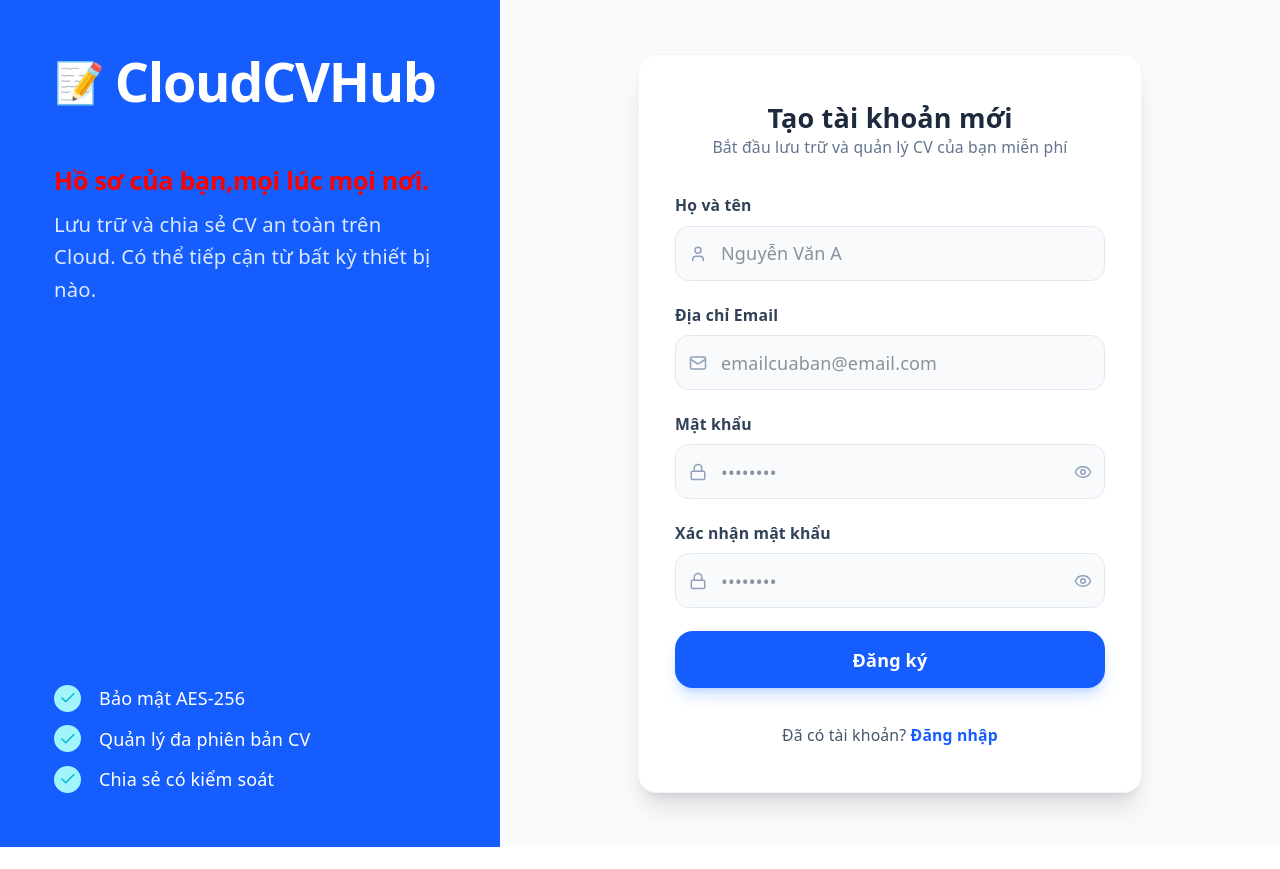
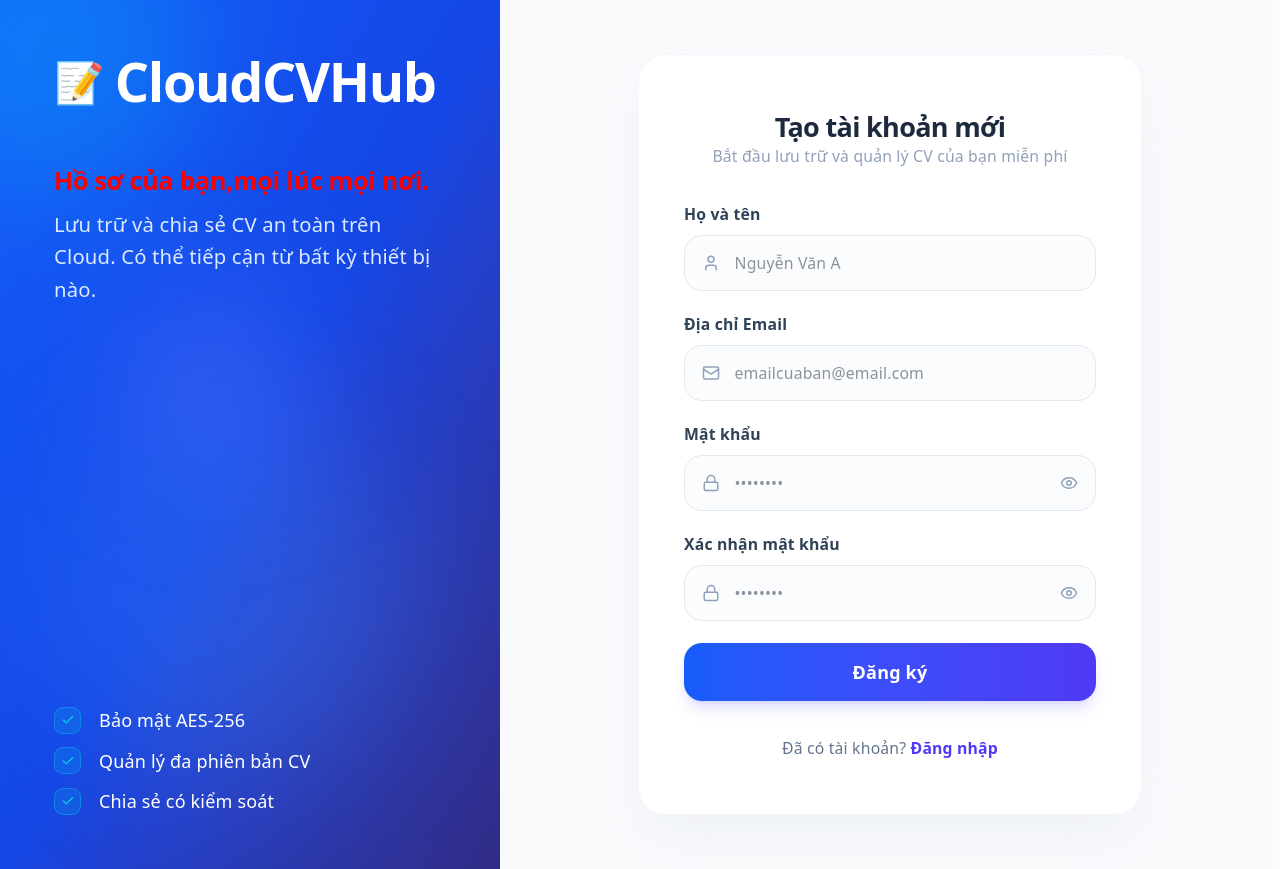
Before and after one commit to quoczai22/CloudCVHub, a React (Vite) app in the folder main/src/main/webapp/CloudCVHub/: page / in a window 1280 px wide. Both pictures are taken after a click on the button "Đăng ký ngay". Before the commit the page ends 847 px from the top, so only its background shows below. Built offline with nearby package versions, Linux system fonts and the light colour scheme.

Commit message:
tach_login_sidebar

```diff
--- /dev/null
+++ b/main/src/main/webapp/CloudCVHub/src/components/sidebar/LoginSidebar.jsx
@@ -0,0 +1,41 @@
+import { Check } from 'lucide-react';
+
+function LoginSidebar() {
+    return (
+        <div className="hidden lg:flex lg:w-[500px] bg-gradient-to-br from-blue-600 via-blue-700 to-indigo-900 p-12 flex-col justify-between shrink-0 margin-left-100 relative overflow-hidden">
+            {/* Decorative background blobs (Hiệu ứng bóng bóng phát sáng) */}
+            <div className="absolute -top-20 -left-20 w-64 h-64 bg-cyan-400/25 rounded-full blur-3xl pointer-events-none" />
+            <div className="absolute bottom-20 right-20 w-80 h-80 bg-blue-400/20 rounded-full blur-3xl pointer-events-none" />
+            <div className="absolute top-1/3 left-1/4 w-40 h-40 bg-indigo-400/30 rounded-full blur-3xl pointer-events-none" />
+
+            <div className="relative z-10">
+                <div className='flex items-center gap-2.5 mb-12'>
+                    <span className='text-white text-4xl font-bold tracking-tight'>&#128221;</span>
+                    <span className='text-white text-5xl font-bold tracking-tight'>CloudCVHub</span>
+                </div>
+                <h2 className="chu-cau-vong">
+                    Hồ sơ của bạn,mọi lúc mọi nơi.
+                </h2>
+                <p className="text-blue-100 leading-relaxed text-lg">
+                    Lưu trữ và chia sẻ CV an toàn trên Cloud. Có thể tiếp cận từ bất kỳ thiết bị nào.
+                </p>
+            </div>
+            <div className="space-y-3 relative z-10">
+                {[
+                    'Bảo mật AES-256',
+                    'Quản lý đa phiên bản CV',
+                    'Chia sẻ có kiểm soát',
+                ].map((f, i) => (
+                    <div key={i} className="flex items-center gap-4">
+                        <div className="w-6 h-6 rounded-lg bg-cyan-400/15 border border-cyan-400/35 flex items-center justify-center">
+                            <Check size={14} className="text-cyan-400" />
+                        </div>
+                        <span className="text-md text-white">{f}</span>
+                    </div>
+                ))}
+            </div>
+        </div>
+    );
+}
+
+export default LoginSidebar;
--- a/main/src/main/webapp/CloudCVHub/src/pages/Login.css
+++ b/main/src/main/webapp/CloudCVHub/src/pages/Login.css
@@ -1,3 +1,4 @@
+/* Giao diện trang đăng ký đăng nhập */
 .chu-cau-vong {
   font-size: 25px;
   font-weight: bold;
@@ -56,6 +57,7 @@ input::-ms-clear {
     transform: translateY(-20px);
     opacity: 0;
   }
+
   to {
     transform: translateY(0);
     opacity: 1;
--- a/main/src/main/webapp/CloudCVHub/src/pages/Login.jsx
+++ b/main/src/main/webapp/CloudCVHub/src/pages/Login.jsx
@@ -1,8 +1,9 @@
 import './Login.css'
 import { useState } from "react"
-import { Check, Mail, Lock, Eye, EyeOff, User } from 'lucide-react';
+import { Mail, Lock, Eye, EyeOff, User } from 'lucide-react';
 import Button from '../components/Button.jsx';
 import Alert from '../components/Alert.jsx';
+import LoginSidebar from '../components/sidebar/LoginSidebar.jsx';
 
 // Component Form Đăng Nhập
 function SignInForm({ onToggleSignUp }) {
@@ -21,6 +22,7 @@ function SignInForm({ onToggleSignUp }) {
 
         fetch("http://localhost:8081/api/v1/auth/login", {
             method: "POST",
+            credentials: "include",
             headers: {
                 "Content-Type": "application/json",
             },
@@ -45,6 +47,9 @@ function SignInForm({ onToggleSignUp }) {
                 if (data.result?.accessToken) {
                     localStorage.setItem("token", data.result.accessToken);
                 }
+                if (data.result?.user) {
+                    localStorage.setItem("user", JSON.stringify(data.result.user));
+                }
 
                 // Chuyển hướng về trang chủ
                 setSnackBarType("success");
@@ -66,10 +71,10 @@ function SignInForm({ onToggleSignUp }) {
     };
 
     return (
-        <div className="w-full max-w-md px-8 py-10 bg-white rounded-2xl shadow-xl border border-slate-100">
+        <div className="w-full max-w-md px-10 py-12 bg-white rounded-3xl shadow-2xl shadow-slate-200/50 border border-slate-100/80">
             <div className="mb-8 text-center">
-                <h3 className="text-2xl font-bold text-slate-800">Mừng bạn quay lại!</h3>
-                <p className="text-sm text-slate-500 mt-2">Vui lòng nhập thông tin để truy cập CloudCVHub</p>
+                <h3 className="text-2xl font-extrabold text-slate-800 tracking-tight">Mừng bạn quay lại!</h3>
+                <p className="text-sm text-slate-400 mt-2 font-medium">Vui lòng nhập thông tin để truy cập CloudCVHub</p>
             </div>
 
             <Alert
@@ -83,7 +88,7 @@ function SignInForm({ onToggleSignUp }) {
                 <div>
                     <label className="block text-sm font-semibold text-slate-700 mb-2">Địa chỉ Email</label>
                     <div className="relative">
-                        <span className="absolute inset-y-0 left-0 flex items-center pl-3 text-slate-400">
+                        <span className="absolute inset-y-0 left-0 flex items-center pl-4 text-slate-400">
                             <Mail size={18} />
                         </span>
                         <input
@@ -92,7 +97,7 @@ function SignInForm({ onToggleSignUp }) {
                             value={email}
                             onChange={(e) => setEmail(e.target.value)}
                             placeholder="emailcuaban@email.com"
-                            className="w-full pl-10 pr-4 py-3 bg-slate-50 border border-slate-200 rounded-xl focus:bg-white focus:border-blue-500 focus:outline-none transition-all text-slate-800"
+                            className="w-full pl-11 pr-4 py-3.5 bg-slate-50/50 border border-slate-200 rounded-2xl focus:bg-white focus:border-indigo-600 focus:ring-4 focus:ring-indigo-100 focus:outline-none transition-all duration-200 text-slate-800 text-sm"
                         />
                     </div>
                 </div>
@@ -100,7 +105,7 @@ function SignInForm({ onToggleSignUp }) {
                 <div>
                     <label className="block text-sm font-semibold text-slate-700 mb-2">Mật khẩu</label>
                     <div className="relative">
-                        <span className="absolute inset-y-0 left-0 flex items-center pl-3 text-slate-400">
+                        <span className="absolute inset-y-0 left-0 flex items-center pl-4 text-slate-400">
                             <Lock size={18} />
                         </span>
                         <input
@@ -109,34 +114,34 @@ function SignInForm({ onToggleSignUp }) {
                             value={password}
                             onChange={(e) => setPassword(e.target.value)}
                             placeholder="••••••••"
-                            className="w-full pl-10 pr-10 py-3 bg-slate-50 border border-slate-200 rounded-xl focus:bg-white focus:border-blue-500 focus:outline-none transition-all text-slate-800"
+                            className="w-full pl-11 pr-10 py-3.5 bg-slate-50/50 border border-slate-200 rounded-2xl focus:bg-white focus:border-indigo-600 focus:ring-4 focus:ring-indigo-100 focus:outline-none transition-all duration-200 text-slate-800 text-sm"
                         />
                         <button
                             type="button"
                             onClick={() => setShowPassword(!showPassword)}
-                            className="absolute inset-y-0 right-0 flex items-center pr-3 text-slate-400 hover:text-slate-600 focus:outline-none cursor-pointer"
+                            className="absolute inset-y-0 right-0 flex items-center pr-4 text-slate-400 hover:text-slate-600 focus:outline-none cursor-pointer"
                         >
                             {showPassword ? <EyeOff size={18} /> : <Eye size={18} />}
                         </button>
                     </div>
                 </div>
 
-                <div className="flex items-center justify-between text-sm">
-                    <label className="flex items-center gap-2 cursor-pointer text-slate-600">
-                        <input type="checkbox" className="w-4 h-4 rounded text-blue-600 focus:ring-blue-500 border-slate-300" />
+                <div className="flex items-center justify-between text-sm py-1">
+                    <label className="flex items-center gap-2 cursor-pointer text-slate-600 select-none">
+                        <input type="checkbox" className="w-4 h-4 rounded text-indigo-600 focus:ring-indigo-500 border-slate-300" />
                         <span>Ghi nhớ đăng nhập</span>
                     </label>
-                    <a href="#" className="font-semibold text-blue-600 hover:text-blue-700 hover:underline">Quên mật khẩu?</a>
+                    <a href="#" className="font-semibold text-indigo-600 hover:text-indigo-700 hover:underline">Quên mật khẩu?</a>
                 </div>
 
-                <Button type="submit" isLoading={isLoading} loadingText="Đang đăng nhập...">
+                <Button type="submit" isLoading={isLoading} loadingText="Đang đăng nhập..." className="bg-gradient-to-r from-blue-600 to-indigo-600 hover:from-blue-700 hover:to-indigo-700 shadow-lg shadow-indigo-500/20 active:scale-[0.98] py-3.5 font-bold">
                     Đăng nhập
                 </Button>
             </form>
 
-            <div className="mt-8 text-center text-sm text-slate-600">
+            <div className="mt-8 text-center text-sm text-slate-500">
                 <span>Chưa có tài khoản? </span>
-                <button onClick={onToggleSignUp} className="font-bold text-blue-600 hover:text-blue-700 hover:underline focus:outline-none cursor-pointer">
+                <button onClick={onToggleSignUp} className="font-bold text-indigo-600 hover:text-indigo-700 hover:underline focus:outline-none cursor-pointer">
                     Đăng ký ngay
                 </button>
             </div>
@@ -168,11 +173,19 @@ function SignUpForm({ onToggleSignIn }) {
             return;
         }
 
+        if (password.length < 7) {
+            setSnackBarType("warning");
+            setSnackBarMessage("Mật khẩu phải có ít nhất 7 ký tự!");
+            setSnackBarOpen(true);
+            return;
+        }
+
         setIsLoading(true);
         setSnackBarOpen(false);
 
         fetch("http://localhost:8081/api/v1/auth/register", {
             method: "POST",
+            credentials: "include",
             headers: {
                 "Content-Type": "application/json",
             },
@@ -212,10 +225,10 @@ function SignUpForm({ onToggleSignIn }) {
     };
 
     return (
-        <div className="w-full max-w-md px-8 py-10 bg-white rounded-2xl shadow-xl border border-slate-100">
+        <div className="w-full max-w-md px-10 py-12 bg-white rounded-3xl shadow-2xl shadow-slate-200/50 border border-slate-100/80">
             <div className="mb-8 text-center">
-                <h3 className="text-2xl font-bold text-slate-800">Tạo tài khoản mới</h3>
-                <p className="text-sm text-slate-500 mt-2">Bắt đầu lưu trữ và quản lý CV của bạn miễn phí</p>
+                <h3 className="text-2xl font-extrabold text-slate-800 tracking-tight">Tạo tài khoản mới</h3>
+                <p className="text-sm text-slate-400 mt-2 font-medium">Bắt đầu lưu trữ và quản lý CV của bạn miễn phí</p>
             </div>
 
             <Alert
@@ -229,7 +242,7 @@ function SignUpForm({ onToggleSignIn }) {
                 <div>
                     <label className="block text-sm font-semibold text-slate-700 mb-2">Họ và tên</label>
                     <div className="relative">
-                        <span className="absolute inset-y-0 left-0 flex items-center pl-3 text-slate-400">
+                        <span className="absolute inset-y-0 left-0 flex items-center pl-4 text-slate-400">
                             <User size={18} />
                         </span>
                         <input
@@ -238,7 +251,7 @@ function SignUpForm({ onToggleSignIn }) {
                             value={fullName}
                             onChange={(e) => setFullName(e.target.value)}
                             placeholder="Nguyễn Văn A"
-                            className="w-full pl-10 pr-4 py-3 bg-slate-50 border border-slate-200 rounded-xl focus:bg-white focus:border-blue-500 focus:outline-none transition-all text-slate-800"
+                            className="w-full pl-11 pr-4 py-3.5 bg-slate-50/50 border border-slate-200 rounded-2xl focus:bg-white focus:border-indigo-600 focus:ring-4 focus:ring-indigo-100 focus:outline-none transition-all duration-200 text-slate-800 text-sm"
                         />
                     </div>
                 </div>
@@ -246,7 +259,7 @@ function SignUpForm({ onToggleSignIn }) {
                 <div>
                     <label className="block text-sm font-semibold text-slate-700 mb-2">Địa chỉ Email</label>
                     <div className="relative">
-                        <span className="absolute inset-y-0 left-0 flex items-center pl-3 text-slate-400">
+                        <span className="absolute inset-y-0 left-0 flex items-center pl-4 text-slate-400">
                             <Mail size={18} />
                         </span>
                         <input
@@ -255,7 +268,7 @@ function SignUpForm({ onToggleSignIn }) {
                             value={email}
                             onChange={(e) => setEmail(e.target.value)}
                             placeholder="emailcuaban@email.com"
-                            className="w-full pl-10 pr-4 py-3 bg-slate-50 border border-slate-200 rounded-xl focus:bg-white focus:border-blue-500 focus:outline-none transition-all text-slate-800"
+                            className="w-full pl-11 pr-4 py-3.5 bg-slate-50/50 border border-slate-200 rounded-2xl focus:bg-white focus:border-indigo-600 focus:ring-4 focus:ring-indigo-100 focus:outline-none transition-all duration-200 text-slate-800 text-sm"
                         />
                     </div>
                 </div>
@@ -263,7 +276,7 @@ function SignUpForm({ onToggleSignIn }) {
                 <div>
                     <label className="block text-sm font-semibold text-slate-700 mb-2">Mật khẩu</label>
                     <div className="relative">
-                        <span className="absolute inset-y-0 left-0 flex items-center pl-3 text-slate-400">
+                        <span className="absolute inset-y-0 left-0 flex items-center pl-4 text-slate-400">
                             <Lock size={18} />
                         </span>
                         <input
@@ -272,12 +285,12 @@ function SignUpForm({ onToggleSignIn }) {
                             value={password}
                             onChange={(e) => setPassword(e.target.value)}
                             placeholder="••••••••"
-                            className="w-full pl-10 pr-10 py-3 bg-slate-50 border border-slate-200 rounded-xl focus:bg-white focus:border-blue-500 focus:outline-none transition-all text-slate-800"
+                            className="w-full pl-11 pr-10 py-3.5 bg-slate-50/50 border border-slate-200 rounded-2xl focus:bg-white focus:border-indigo-600 focus:ring-4 focus:ring-indigo-100 focus:outline-none transition-all duration-200 text-slate-800 text-sm"
                         />
                         <button
                             type="button"
                             onClick={() => setShowPassword(!showPassword)}
-                            className="absolute inset-y-0 right-0 flex items-center pr-3 text-slate-400 hover:text-slate-600 focus:outline-none cursor-pointer"
+                            className="absolute inset-y-0 right-0 flex items-center pr-4 text-slate-400 hover:text-slate-600 focus:outline-none cursor-pointer"
                         >
                             {showPassword ? <EyeOff size={18} /> : <Eye size={18} />}
                         </button>
@@ -287,7 +300,7 @@ function SignUpForm({ onToggleSignIn }) {
                 <div>
                     <label className="block text-sm font-semibold text-slate-700 mb-2">Xác nhận mật khẩu</label>
                     <div className="relative">
-                        <span className="absolute inset-y-0 left-0 flex items-center pl-3 text-slate-400">
+                        <span className="absolute inset-y-0 left-0 flex items-center pl-4 text-slate-400">
                             <Lock size={18} />
                         </span>
                         <input
@@ -296,26 +309,26 @@ function SignUpForm({ onToggleSignIn }) {
                             value={confirmPassword}
                             onChange={(e) => setConfirmPassword(e.target.value)}
                             placeholder="••••••••"
-                            className="w-full pl-10 pr-10 py-3 bg-slate-50 border border-slate-200 rounded-xl focus:bg-white focus:border-blue-500 focus:outline-none transition-all text-slate-800"
+                            className="w-full pl-11 pr-10 py-3.5 bg-slate-50/50 border border-slate-200 rounded-2xl focus:bg-white focus:border-indigo-600 focus:ring-4 focus:ring-indigo-100 focus:outline-none transition-all duration-200 text-slate-800 text-sm"
                         />
                         <button
                             type="button"
                             onClick={() => setShowConfirmPassword(!showConfirmPassword)}
-                            className="absolute inset-y-0 right-0 flex items-center pr-3 text-slate-400 hover:text-slate-600 focus:outline-none cursor-pointer"
+                            className="absolute inset-y-0 right-0 flex items-center pr-4 text-slate-400 hover:text-slate-600 focus:outline-none cursor-pointer"
                         >
                             {showConfirmPassword ? <EyeOff size={18} /> : <Eye size={18} />}
                         </button>
                     </div>
                 </div>
 
-                <Button type="submit" isLoading={isLoading} loadingText="Đang tạo tài khoản...">
+                <Button type="submit" isLoading={isLoading} loadingText="Đang tạo tài khoản..." className="bg-gradient-to-r from-blue-600 to-indigo-600 hover:from-blue-700 hover:to-indigo-700 shadow-lg shadow-indigo-500/20 active:scale-[0.98] py-3.5 font-bold">
                     Đăng ký
                 </Button>
             </form>
 
-            <div className="mt-8 text-center text-sm text-slate-600">
+            <div className="mt-8 text-center text-sm text-slate-500">
                 <span>Đã có tài khoản? </span>
-                <button onClick={onToggleSignIn} className="font-bold text-blue-600 hover:text-blue-700 hover:underline focus:outline-none cursor-pointer">
+                <button onClick={onToggleSignIn} className="font-bold text-indigo-600 hover:text-indigo-700 hover:underline focus:outline-none cursor-pointer">
                     Đăng nhập
                 </button>
             </div>
@@ -327,39 +340,12 @@ function SignUpForm({ onToggleSignIn }) {
 function LoginPage() {
     const [showSignUp, setShowSignUp] = useState(false)
     return (
-        <div className='min-h-screen bg-slate-50 flex'>
-            {/* Cột bên trái: Giới thiệu dự án (Chỉ hiển thị trên màn hình lớn) */}
-            <div className='hidden lg:flex lg:w-[500px] bg-blue-600 p-12 flex-col justify-between shrink-0 margin-left-100'>
-                <div>
-                    <div className='flex items-center gap-2.5 mb-12'>
-                        <span className='text-white text-4xl font-bold tracking-tight'>&#128221;</span>
-                        <span className='text-white text-5xl font-bold tracking-tight'>CloudCVHub</span>
-                    </div>
-                    <h2 className="chu-cau-vong">
-                        Hồ sơ của bạn,mọi lúc mọi nơi.
-                    </h2>
-                    <p className="text-blue-100  leading-relaxed text-lg">
-                        Lưu trữ và chia sẻ CV an toàn trên Cloud. Có thể tiếp cận từ bất kỳ thiết bị nào.
-                    </p>
-                </div>
-                <div className="space-y-3">
-                    {[
-                        'Bảo mật AES-256',
-                        'Quản lý đa phiên bản CV',
-                        'Chia sẻ có kiểm soát',
-                    ].map((f, i) => (
-                        <div key={i} className="flex items-center gap-4">
-                            <div className="w-6 h-6 rounded-full bg-cyan-200 flex items-center justify-center">
-                                <Check size={18} className="text-cyan-500" />
-                            </div>
-                            <span className="text-md text-white">{f}</span>
-                        </div>
-                    ))}
-                </div>
-            </div>
+        <div className='min-h-screen bg-slate-50/50 flex'>
+            {/* Cột bên trái: Giới thiệu dự án (Đã được tách ra component LoginSidebar) */}
+            <LoginSidebar />
 
             {/* Cột bên phải: Form Đăng nhập hoặc Đăng ký */}
-            <div className="flex-1 flex items-center justify-center bg-slate-50 py-12 px-4 sm:px-6 lg:px-8">
+            <div className="flex-1 flex items-center justify-center bg-slate-50/50 py-12 px-4 sm:px-6 lg:px-8">
                 {showSignUp ? (
                     <SignUpForm onToggleSignIn={() => setShowSignUp(false)} />
                 ) : (
```
